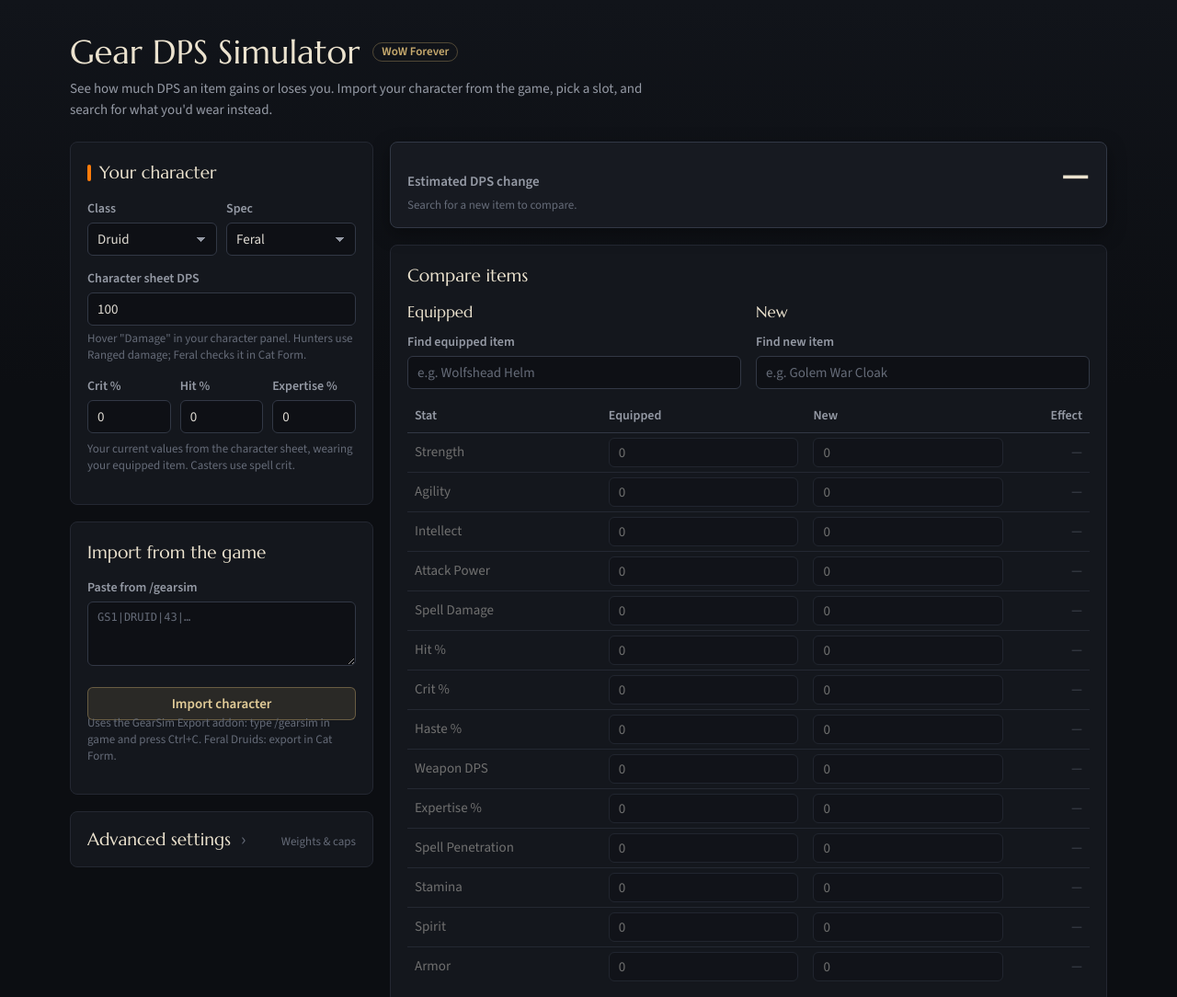
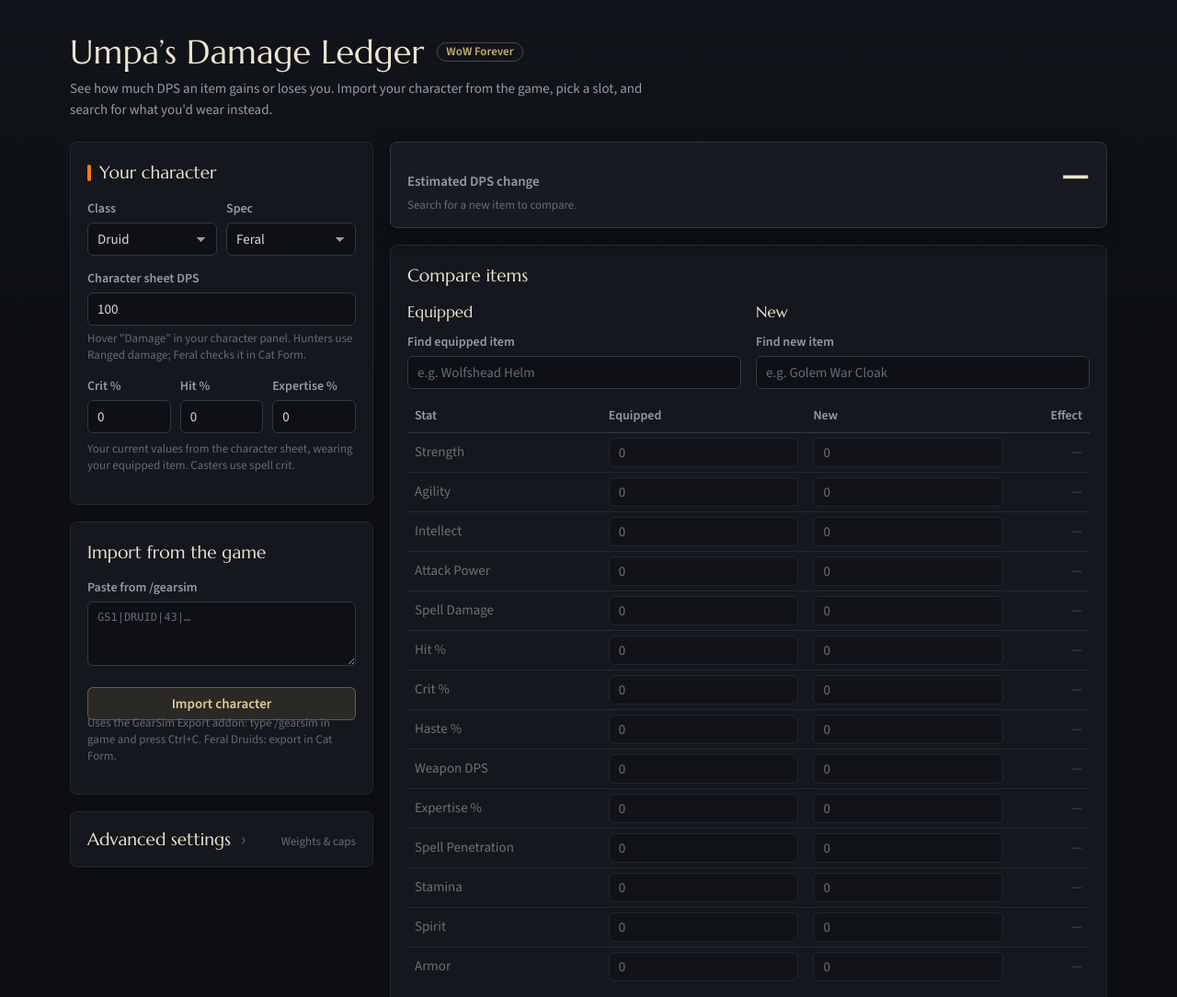
Before and after one commit to jik1000/wow-gear-sim, a website: page index.html in a window 1280 px wide. Shown: the top 1084 px of the page at 92% size. Drawn offline with nearby package versions, Linux system fonts and the light colour scheme.

Commit message:
Rename the page to Umpa's Damage Ledger
Co-Authored-By: Claude Opus 5.5 <noreply@anthropic.com>

```diff
--- a/index.html
+++ b/index.html
@@ -15,7 +15,7 @@
 <head>
   <meta charset="UTF-8">
   <meta name="viewport" content="width=device-width, initial-scale=1">
-  <title>Gear DPS Simulator</title>
+  <title>Umpa's Damage Ledger</title>
   <!-- Fonts: Marcellus for headings (a flared serif in the spirit of WoW's interface
        font), Source Sans 3 for everything else -->
   <link rel="preconnect" href="https://fonts.googleapis.com">
@@ -25,7 +25,7 @@
 </head>
 <body>
   <header class="site-header">
-    <h1>Gear DPS Simulator <span class="tag">WoW Forever</span></h1>
+    <h1>Umpa’s Damage Ledger <span class="tag">WoW Forever</span></h1>
     <p class="lead">
       See how much DPS an item gains or loses you. Import your character from the game,
       pick a slot, and search for what you'd wear instead.
```
